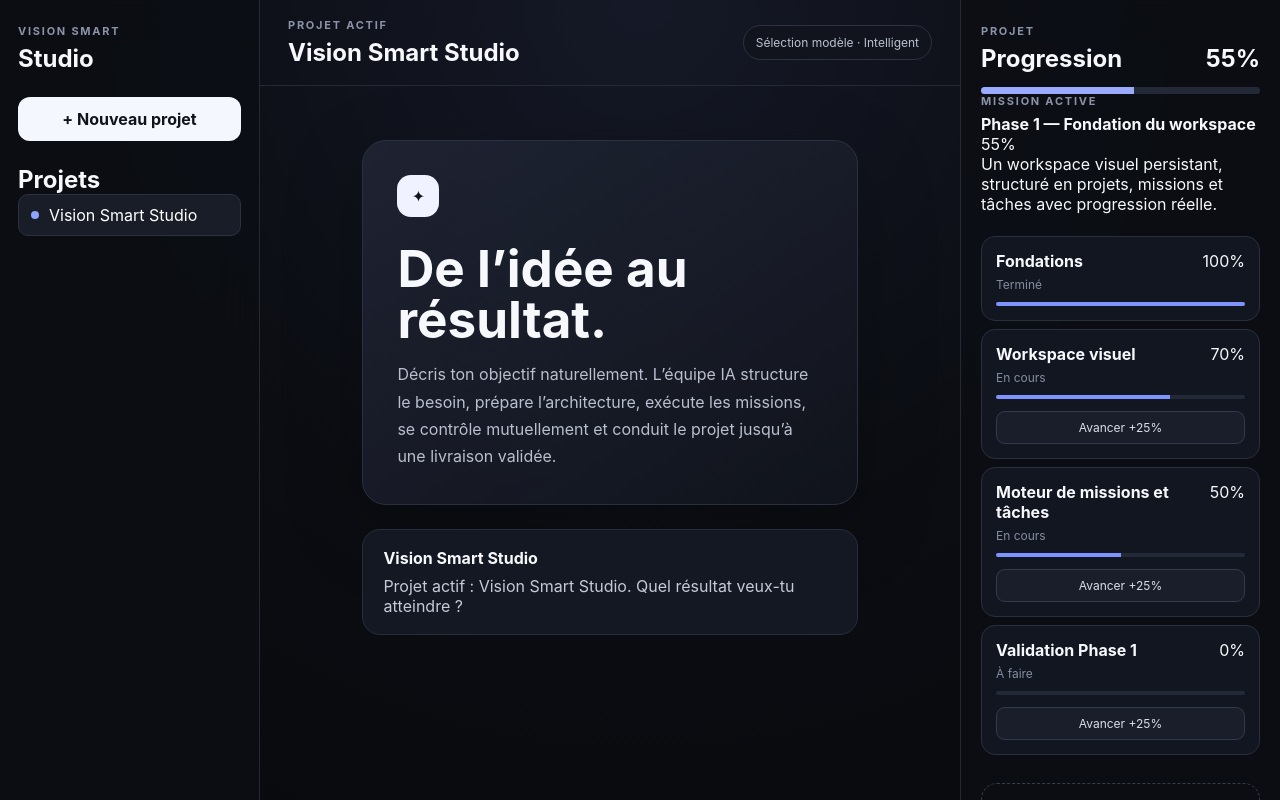
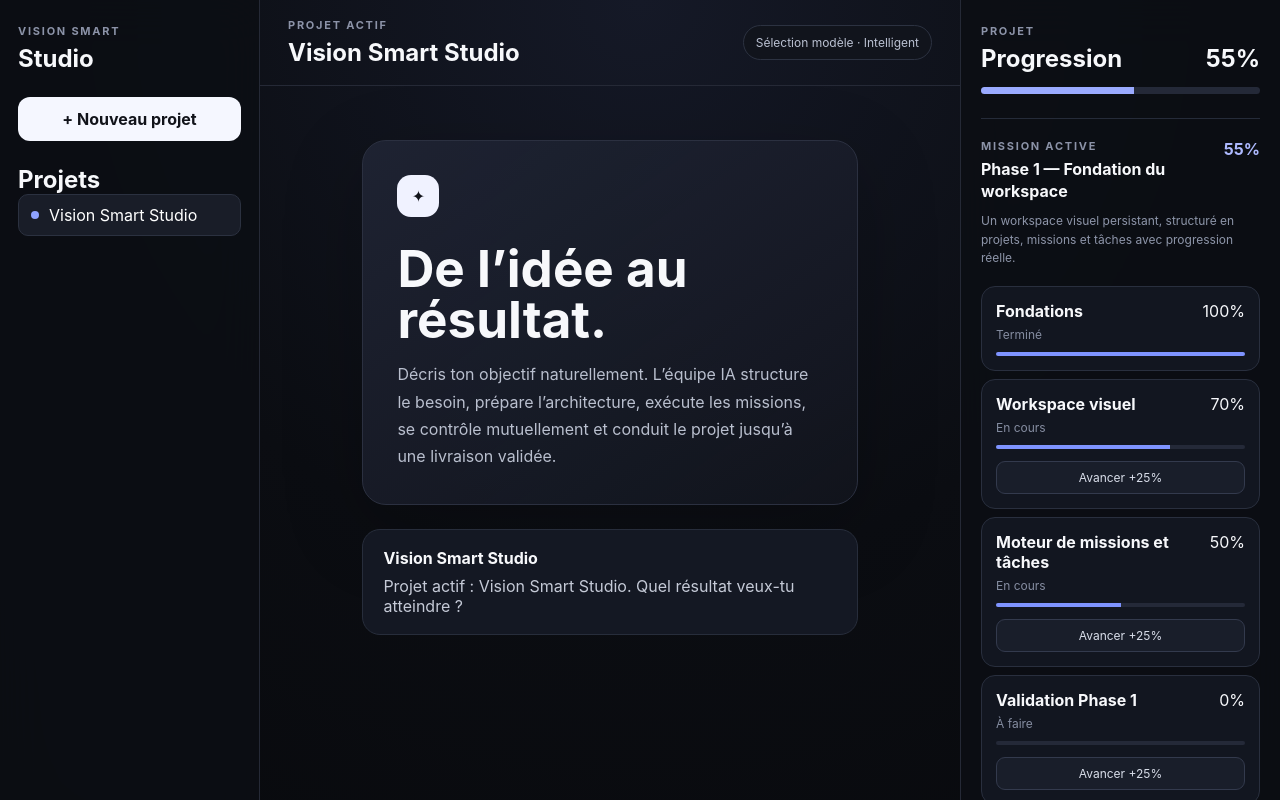
Before and after one commit to diallomouctar82/VISION-SMART-STUDIO, a Next.js app: page / in a window 1280 px wide. Shown: the top 800 px of the page. Built offline with nearby package versions, Linux system fonts and the light colour scheme.

Commit message:
feat: style mission hierarchy in task panel

```diff
--- a/app/globals.css
+++ b/app/globals.css
@@ -43,7 +43,12 @@ h1, h2 { margin-bottom: 0; }
 .task-header strong { font-size: 24px; }
 .progress-track, .mini-track { height: 7px; border-radius: 999px; overflow: hidden; background: #242938; }
 .progress-fill { height: 100%; background: #9aaaff; transition: width .2s ease; }
-.task-list { margin-top: 22px; }
+.mission-block { margin-top: 24px; padding-top: 20px; border-top: 1px solid #252b39; }
+.mission-heading { display: flex; justify-content: space-between; gap: 14px; align-items: flex-start; }
+.mission-heading strong { display: block; line-height: 1.35; }
+.mission-heading span { color: #aeb9ff; font-weight: 700; }
+.mission-outcome { margin: 10px 0 0; color: #8e96aa; font-size: 12px; line-height: 1.55; }
+.task-list { margin-top: 18px; }
 .task-card { padding: 14px; border-radius: 14px; border: 1px solid #292f3e; background: #121620; }
 .task-line { display: flex; justify-content: space-between; gap: 12px; }
 .task-card p { color: #858da1; font-size: 12px; margin: 6px 0 10px; }
```
